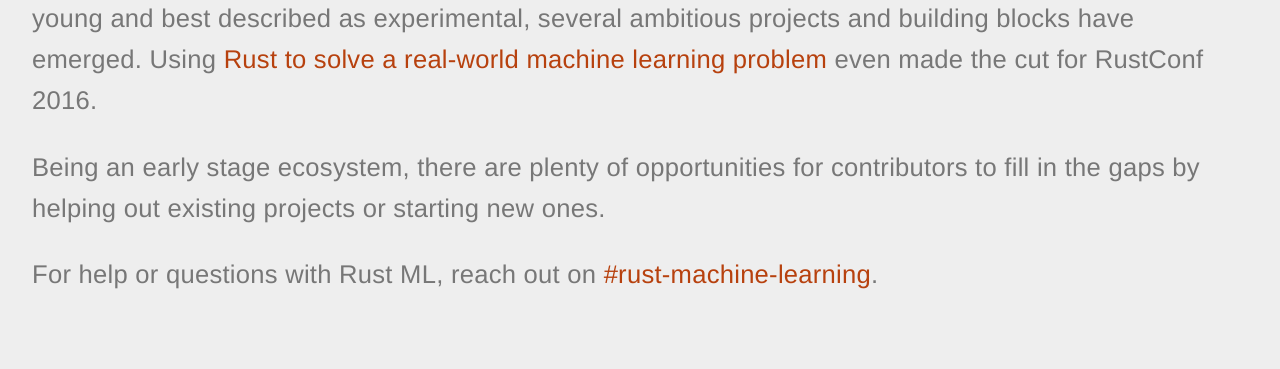
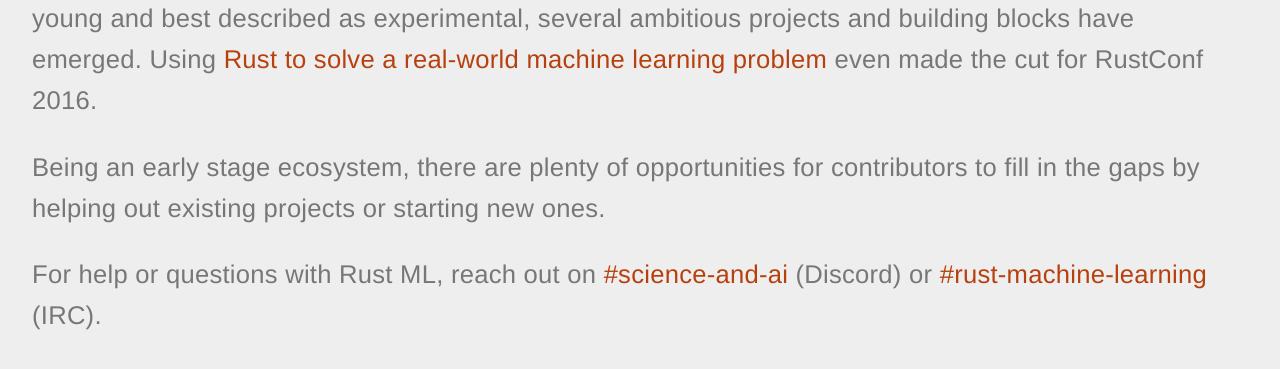
Before and after one commit to anowell/are-we-learning-yet, a Jekyll site: the page built from index.html, in a window 1280 px wide and 900 px high, scrolled down 797 px, cut to the strip 0-377 px from the top of the window. Shown: the top 369 px of the strip. Built offline with Jekyll 4.4.1, drawn with Linux system fonts in a browser that asks for light colours.

Commit message:
Add Discord's channel

```diff
--- a/index.html
+++ b/index.html
@@ -46,7 +46,7 @@ skip_tiles: [3,9]
       by helping out existing projects or starting new ones.
     </p>
     <p>
-      For help or questions with Rust ML, reach out on <a href="/irc/">#rust-machine-learning</a>.
+    For help or questions with Rust ML, reach out on <a href='https://discordapp.com/channels/273534239310479360/533004930349531136'>#science-and-ai</a> (Discord) or <a href="/irc/">#rust-machine-learning</a> (IRC).
     </p>
   </div>
 
```
